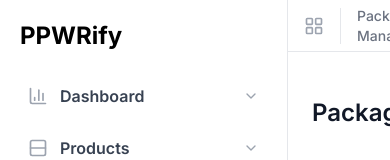
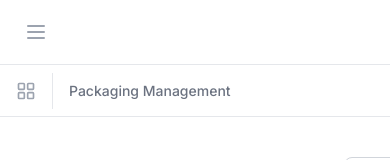
Before and after one commit to HenriTresor/ppwrify, a React (Vite) app in the folder client/: page /packaging in a window 390 px wide. Shown: the top 160 px of the page. Built offline with nearby package versions, Linux system fonts and the light colour scheme; no server answers; sample sign-in values are in the browser's storage.

Commit message:
Make Layout.tsx responsive with mobile sidebar navigation
cgen-d77bc3f5001147ffa7b0aaed1ef25bf4

```diff
--- a/client/components/Layout.tsx
+++ b/client/components/Layout.tsx
@@ -1,4 +1,4 @@
-import React from 'react';
+import React, { useState } from 'react';
 import Sidebar from './Sidebar';
 
 interface LayoutProps {
@@ -6,10 +6,40 @@ interface LayoutProps {
 }
 
 const Layout: React.FC<LayoutProps> = ({ children }) => {
+  const [sidebarOpen, setSidebarOpen] = useState(false);
+
   return (
     <div className="flex h-screen bg-white">
-      <Sidebar />
-      <main className="flex-1 overflow-hidden">
+      {/* Mobile sidebar backdrop */}
+      {sidebarOpen && (
+        <div
+          className="fixed inset-0 z-40 bg-gray-600 bg-opacity-75 lg:hidden"
+          onClick={() => setSidebarOpen(false)}
+        />
+      )}
+
+      {/* Sidebar */}
+      <div className={`
+        fixed inset-y-0 left-0 z-50 w-72 transition-transform duration-300 ease-in-out lg:static lg:translate-x-0
+        ${sidebarOpen ? 'translate-x-0' : '-translate-x-full'}
+      `}>
+        <Sidebar onClose={() => setSidebarOpen(false)} />
+      </div>
+
+      {/* Main content */}
+      <main className="flex-1 min-w-0 overflow-hidden lg:ml-0">
+        {/* Mobile header for opening sidebar */}
+        <div className="lg:hidden bg-white border-b border-gray-200 px-4 py-3">
+          <button
+            onClick={() => setSidebarOpen(true)}
+            className="p-2 rounded-md text-gray-400 hover:text-gray-500 hover:bg-gray-100 focus:outline-none focus:ring-2 focus:ring-inset focus:ring-indigo-500"
+          >
+            <span className="sr-only">Open sidebar</span>
+            <svg className="h-6 w-6" fill="none" viewBox="0 0 24 24" stroke="currentColor">
+              <path strokeLinecap="round" strokeLinejoin="round" strokeWidth={2} d="M4 6h16M4 12h16M4 18h16" />
+            </svg>
+          </button>
+        </div>
         {children}
       </main>
     </div>
```
